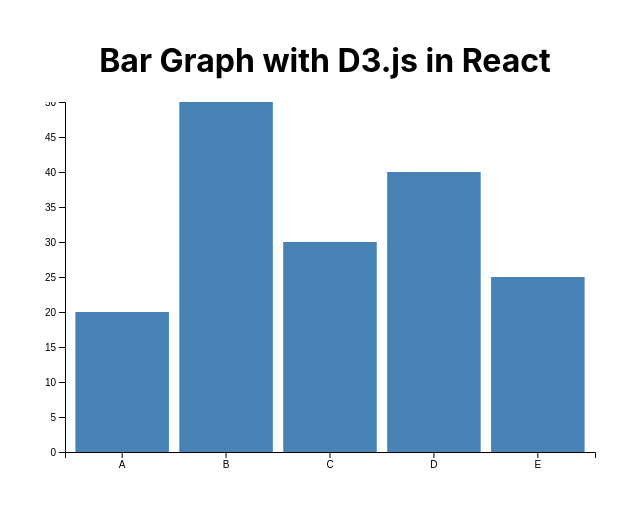
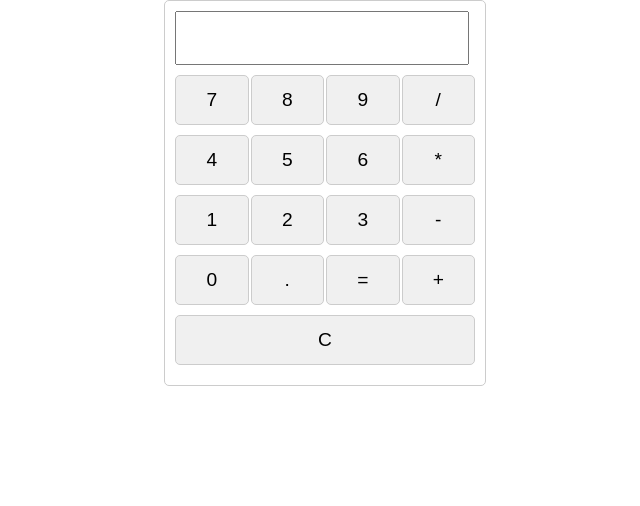
Before and after one commit to shashank08090/d3, a React (Create React App) app: page / in a window 1280 px wide. Shown: the top 506 px of the page, without its empty margins (315-955 px from the left). Built offline with nearby package versions, Linux system fonts and the light colour scheme.

Commit message:
custom hooks and rare hooks in calculator

```diff
--- a/src/BarChart.js
+++ b/src/BarChart.js
@@ -25,7 +25,7 @@
     [data]
   );
 
-  // Use useCallback for the useEffect callback to prevent recreation on every render
+
   const drawChart = useCallback(() => {
     const svg = d3.select(svgRef.current);
 
@@ -51,7 +51,7 @@
     svg.append("g")
       .attr("transform", `translate(${margin.left}, 0)`)
       .call(d3.axisLeft(yScale));
-  }, [data, xScale, yScale]); // Include xScale and yScale in dependencies since they are memoized
+  }, [data, xScale, yScale]);
 
   useEffect(() => {
     if (data) {
--- /dev/null
+++ b/src/Calc.css
@@ -0,0 +1,47 @@
+.calculator {
+    width: 300px;
+    margin: 0 auto;
+    border: 1px solid #ccc;
+    border-radius: 5px;
+    padding: 10px;
+  }
+
+  .calculator-screen {
+    width: calc(100% - 20px);
+    height: 40px;
+    font-size: 1.5rem;
+    text-align: right;
+    margin-bottom: 10px;
+    padding: 5px;
+  }
+
+  .calculator-buttons {
+    display: grid;
+    gap: 10px;
+  }
+
+  .row {
+    display: flex;
+    gap:2px;
+    justify-content: space-between;
+  }
+
+  button {
+    width: 100%;
+    height: 50px;
+    font-size: 1.2rem;
+    background-color: #f0f0f0;
+    border: 1px solid #ccc;
+    border-radius: 5px;
+    cursor: pointer;
+  }
+
+  button:hover {
+    background-color: #e0e0e0;
+  }
+
+  .calculator-result {
+    font-size: 1.5rem;
+    text-align: right;
+    margin-top: 10px;
+  }
--- /dev/null
+++ b/src/Calc.js
@@ -0,0 +1,48 @@
+import React, { useState, useCallback, useMemo } from 'react';
+import './Calc.css';
+import useCalculator from './useCalculator';
+
+// Custom hook for calculator logic
+
+
+const Calculator = () => {
+  const { input, displayResult, handleClick } = useCalculator();
+
+  return (
+    <div className="calculator">
+      <input type="text" className="calculator-screen" value={input} readOnly />
+      <div className="calculator-buttons">
+        <div className="row">
+          <button onClick={() => handleClick('7')}>7</button>
+          <button onClick={() => handleClick('8')}>8</button>
+          <button onClick={() => handleClick('9')}>9</button>
+          <button onClick={() => handleClick('/')}>/</button>
+        </div>
+        <div className="row">
+          <button onClick={() => handleClick('4')}>4</button>
+          <button onClick={() => handleClick('5')}>5</button>
+          <button onClick={() => handleClick('6')}>6</button>
+          <button onClick={() => handleClick('*')}>*</button>
+        </div>
+        <div className="row">
+          <button onClick={() => handleClick('1')}>1</button>
+          <button onClick={() => handleClick('2')}>2</button>
+          <button onClick={() => handleClick('3')}>3</button>
+          <button onClick={() => handleClick('-')}>-</button>
+        </div>
+        <div className="row">
+          <button onClick={() => handleClick('0')}>0</button>
+          <button onClick={() => handleClick('.')}>.</button>
+          <button onClick={() => handleClick('=')}>=</button>
+          <button onClick={() => handleClick('+')}>+</button>
+        </div>
+        <div className="row">
+          <button onClick={() => handleClick('C')}>C</button>
+        </div>
+      </div>
+      <div className="calculator-result">{displayResult}</div>
+    </div>
+  );
+};
+
+export default Calculator;
--- a/src/index.js
+++ b/src/index.js
@@ -3,11 +3,13 @@
 import './index.css';
 import App from './App';
 import reportWebVitals from './reportWebVitals';
+import Calc from './Calc'
 
 const root = ReactDOM.createRoot(document.getElementById('root'));
 root.render(
   <React.StrictMode>
-    <App />
+    {/* <App /> */}
+    <Calc />
   </React.StrictMode>
 );
 
--- /dev/null
+++ b/src/useCalculator.js
@@ -0,0 +1,36 @@
+import { useState , useCallback , useMemo} from 'react';
+
+const useCalculator = () => {
+    const [input, setInput] = useState('');
+    const [result, setResult] = useState('');
+
+    const handleClick = useCallback((value) => {
+      if (value === '=') {
+        try {
+          const evalResult = eval(input);
+          setResult(evalResult);
+        } catch (error) {
+          setResult('Error');
+        }
+      } else if (value === 'C') {
+        setInput('');
+        setResult('');
+      } else {
+        setInput(prevInput => prevInput + value);
+      }
+    }, [input]);
+
+    // Memoize the result for display
+    const displayResult = useMemo(() => {
+      return result !== '' ? result.toString() : '';
+    }, [result]);
+
+    // Return state and handler functions
+    return {
+      input,
+      displayResult,
+      handleClick
+    };
+  };
+
+  export default useCalculator
```
